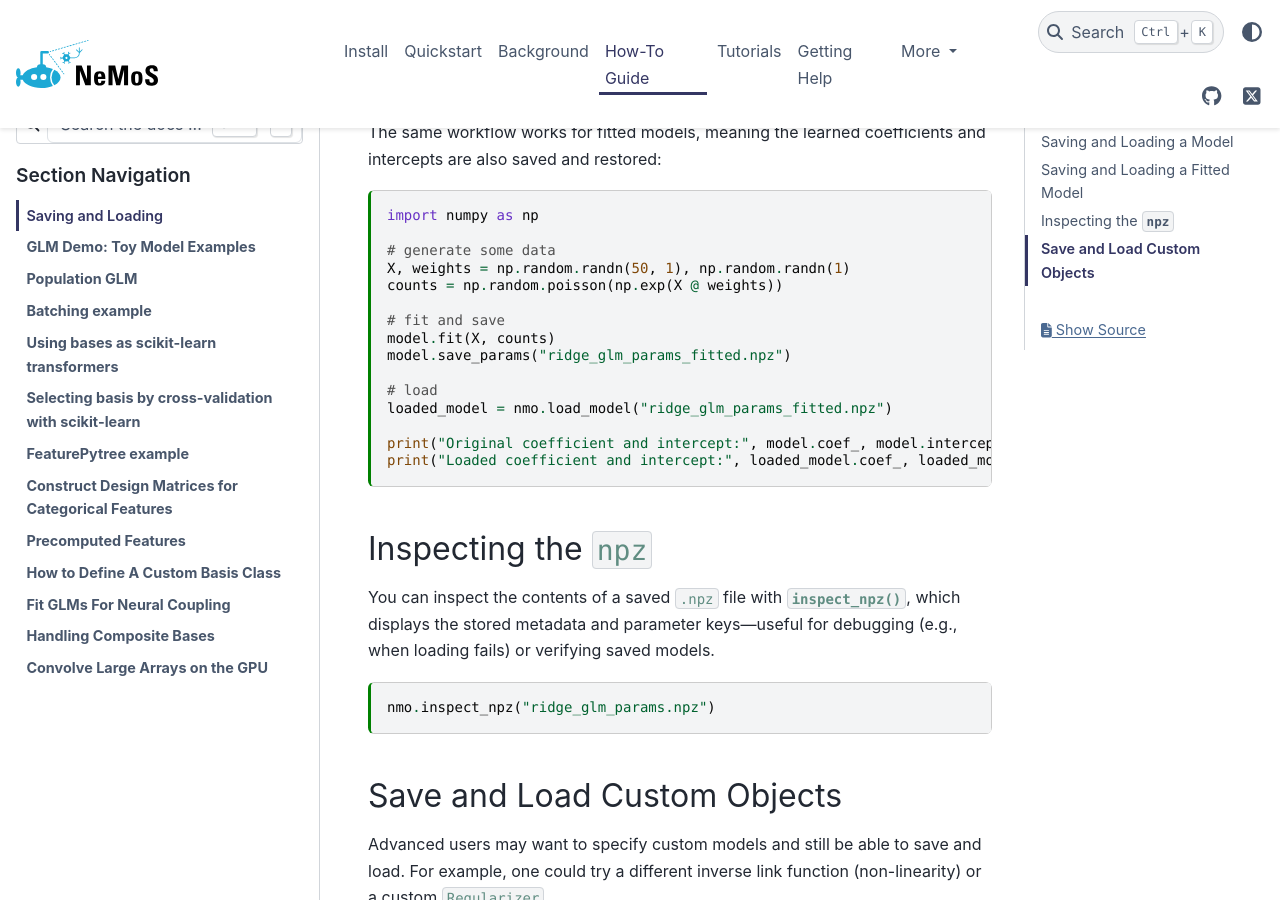
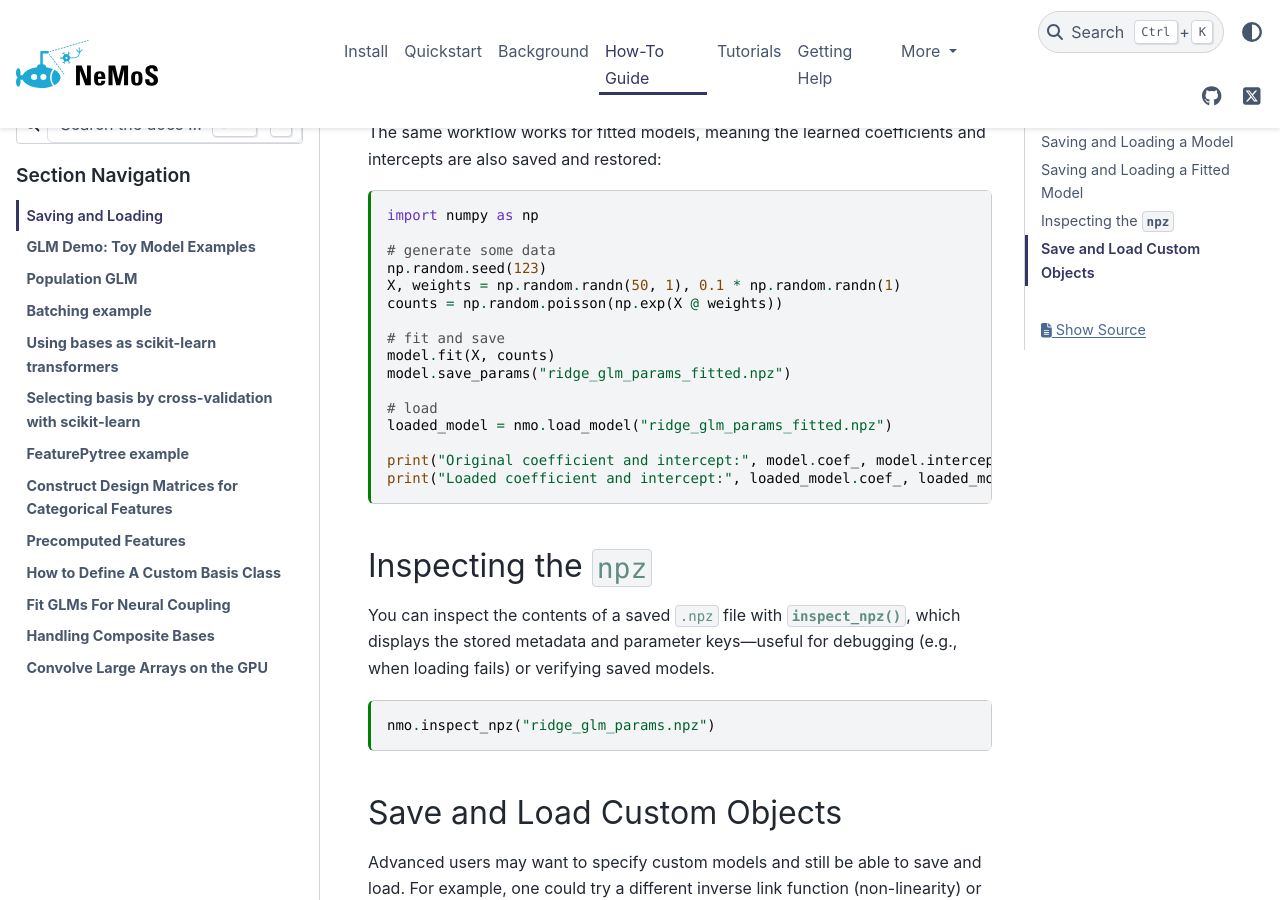
Before and after one commit to flatironinstitute/nemos, a Sphinx documentation site: the page built from docs/how_to_guide/save_and_load.md, in a window 1280 px wide and 900 px high, scrolled down 733 px. Built offline with Sphinx 7.4.7 and the PyData theme 0.15.4, drawn with Linux system fonts in a browser that asks for light colours.

Commit message:
add seeding and reduce weight size

```diff
--- a/docs/how_to_guide/save_and_load.md
+++ b/docs/how_to_guide/save_and_load.md
@@ -47,7 +47,8 @@
 import numpy as np
 
 # generate some data
-X, weights = np.random.randn(50, 1), np.random.randn(1)
+np.random.seed(123)
+X, weights = np.random.randn(50, 1), 0.1 * np.random.randn(1)
 counts = np.random.poisson(np.exp(X @ weights))
 
 # fit and save
```
